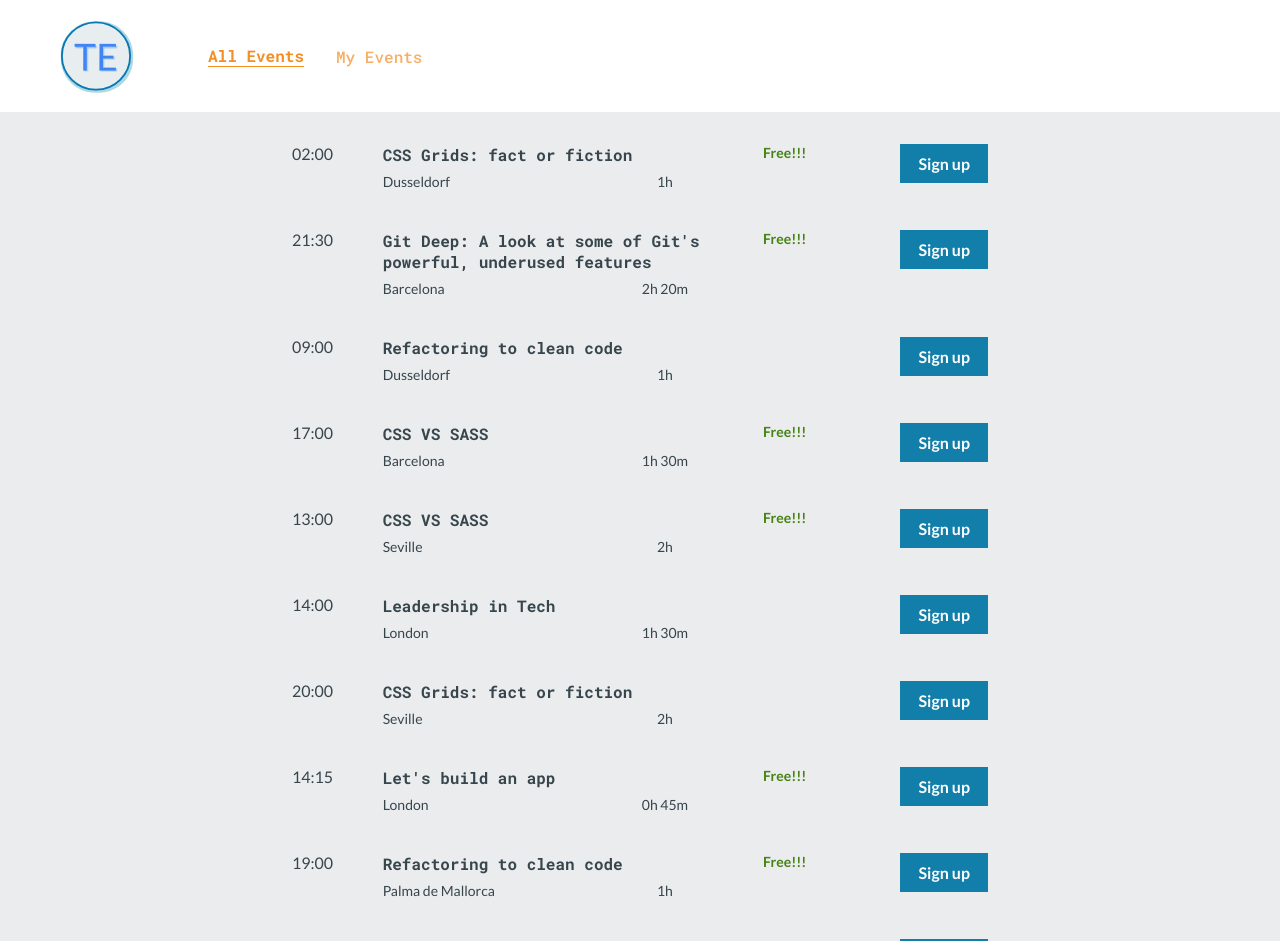
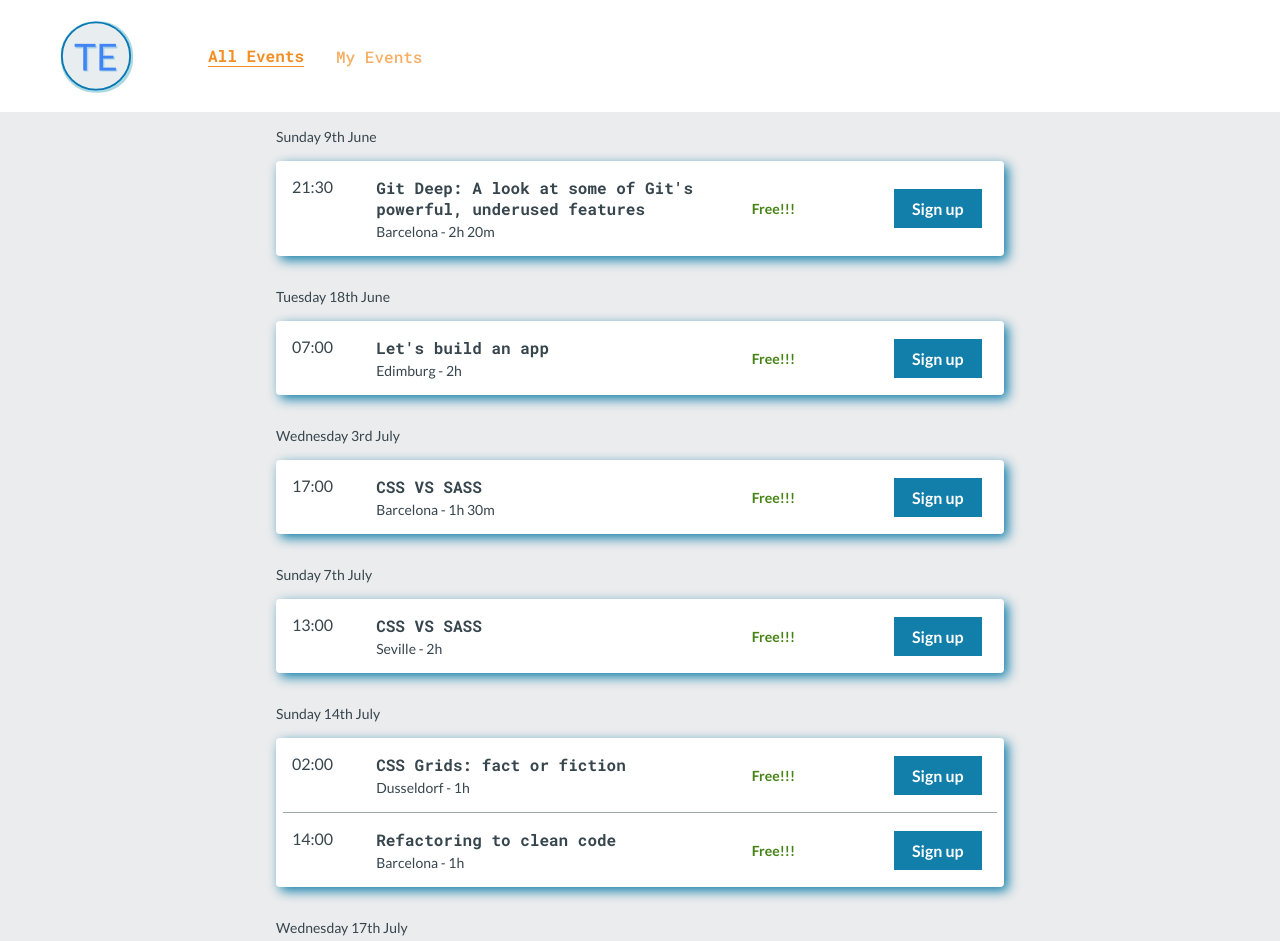
Before and after one commit to akolybelnikov/tech-meets, a React (Create React App) app: page / in a window 1280 px wide. Shown: the top 941 px of the page. Built offline with nearby package versions, Linux system fonts and the light colour scheme; data requests are answered from the project's data file.

Commit message:
Modal component

```diff
--- a/src/App.tsx
+++ b/src/App.tsx
@@ -38,10 +38,14 @@ const App: React.FC = () => {
       setCities(cities.data)
 
       const events: AxiosResponse = await axios('http://localhost:3001/events')
-      setEventsData(events.data)
+      setEventsData(events.data.sort(
+        (a: Event, b: Event) => (a.startDate > b.startDate) ? 1 : -1
+      ))
 
       const myEvents: AxiosResponse = await axios('http://localhost:3001/user')
-      setUserEvents(myEvents.data)
+      setUserEvents(myEvents.data.sort(
+        (a: Event, b: Event) => (a.startDate > b.startDate) ? 1 : -1
+      ))
     }
 
     fetchData()
--- a/src/components/events/Event.tsx
+++ /dev/null
@@ -1,58 +0,0 @@
-import React from 'react';
-import Moment from 'react-moment';
-import styled from 'styled-components';
-import { City } from '../../models/City';
-import { Event } from '../../models/Event';
-import Box from '../shared/Box';
-import Button from '../shared/Buttons';
-import Flex from '../shared/Flex';
-import FlexRow from '../shared/FlexRow';
-import SubTitle from '../shared/SubTitle';
-import Text from '../shared/Text';
-import { differenceInMinutes } from 'date-fns'
-
-const RowItem = styled(Box).attrs({
-  padding: [1, 2]
-})``
-
-export default ({ event, city }: { event: Event, city: City }) => {
-
-  const { startDate, name, isFree, endDate } = event
-
-  const formatDuration = (minutes: number): string => {
-    const hours: number = Math.floor(minutes / 60)
-    const rest: number = minutes % 60
-    return rest !== 0 ? `${hours}h ${rest}m` : `${hours}h`
-  }
-
-  return (
-    <FlexRow>
-      <RowItem sx={{ flex: ['15%', '10%'] }}>
-        {startDate && <Moment element="span" format="HH:mm">
-          {startDate}
-        </Moment>}
-      </RowItem>
-      <RowItem sx={{ display: 'flex', flex: ['80%', '70%'], justifyContent: 'flex-start' }}>
-        <Box sx={{ flex: ['60%'] }}>
-          <SubTitle>{name && name}</SubTitle>
-          <Flex py={[1, 2]} sx={{ justifyContent: 'flex-start' }}>
-            <Box sx={{ flex: '50%' }}><Text>{city && city.name}</Text></Box>
-            <Box sx={{ flex: 'auto' }}>
-              <Text>
-                {startDate && endDate && formatDuration(
-                  differenceInMinutes(endDate, startDate)
-                )}
-              </Text>
-            </Box>
-          </Flex>
-        </Box>
-        <Box sx={{ flex: '10%', textAlign: 'left' }}>
-          <SubTitle ml={1}>{isFree && <Text color="darkGreen">Free!!!</Text>}</SubTitle>
-        </Box>
-      </RowItem>
-      <RowItem sx={{ display: 'flex', flexDirection: 'column', justifyContent: 'flex-start' }}>
-        <Button variant='primaryInverted'>Sign up</Button>
-      </RowItem>
-    </FlexRow>
-  )
-}
--- /dev/null
+++ b/src/components/events/EventGroup.tsx
@@ -0,0 +1,54 @@
+import React, { Fragment } from 'react';
+import Moment from 'react-moment';
+import styled, { keyframes } from 'styled-components';
+import { City } from '../../models/City';
+import { EventGroup } from '../../models/EventGroup';
+import Card from '../shared/Card';
+import Divider from '../shared/Divider';
+import FlexContainer from '../shared/FlexContainer';
+import Text from '../shared/Text';
+import EventRow from './EventRow';
+
+const slideInUp = keyframes`
+  from {
+    -webkit-transform: translate3d(0, 100%, 0);
+    transform: translate3d(0, 100%, 0);
+    visibility: visible;
+    opacity: 0;
+  }
+
+  to {
+    -webkit-transform: translate3d(0, 0, 0);
+    transform: translate3d(0, 0, 0);
+    opacity: 1;
+  }
+`
+const EventCard = styled(Card)`
+  animation: ${slideInUp} 500ms ease-out;
+  box-shadow: 4px 4px 12px ${props => props.theme.colors.darkBlue};
+  border-radius: 4px;
+  background: #fff;
+  transition: all 300ms ease-out;
+  &:hover {
+    transform: scale(1.1);
+    background: ${props => props.theme.colors.lightGreen};
+  }
+`
+
+export default ({ eventGroup, cities }: { eventGroup: EventGroup, cities: City[] }) => {
+  const { date, events } = eventGroup
+
+  return (
+    <FlexContainer width={['95%', '100%']} m={'0 auto'}>
+      {date && <Text><Moment format="dddd Do MMMM">{date}</Moment></Text>}
+      <EventCard mt={[2, 3]} mb={[3, 4]}>
+        {events.map((event, idx) => (
+          <Fragment key={idx}>
+            <EventRow event={event} city={cities.filter(city => city.id === event.city)[0]} />
+            {(idx < events.length - 1) && <Divider />}
+          </Fragment>
+        ))}
+      </EventCard>
+    </FlexContainer>
+  )
+}
--- /dev/null
+++ b/src/components/events/EventRow.tsx
@@ -0,0 +1,100 @@
+import { differenceInMinutes } from 'date-fns';
+import React, { Fragment, useState } from 'react';
+import Moment from 'react-moment';
+import Modal from 'react-responsive-modal';
+import styled from 'styled-components';
+import { City } from '../../models/City';
+import { Event } from '../../models/Event';
+import Box from '../shared/Box';
+import Button from '../shared/Buttons';
+import FlexRow from '../shared/FlexRow';
+import SubTitle from '../shared/SubTitle';
+import Text from '../shared/Text';
+import customAnimationStyles from './events.module.scss'
+
+const RowItem = styled(Box).attrs({
+  padding: [1, 2]
+})``
+
+const Animated = styled(Modal)`
+  .transitionEnter {
+    transform: scale(0);
+  }
+  .transitionEnterActive {
+    transform: scale(1);
+    transition: transform 1000ms ease;
+  }
+  .transitionExit {
+    transform: scale(1);
+  }
+  .transitionExitActive {
+    transform: scale(0);
+    transition: transform 1000ms ease;
+  }
+`
+
+export default ({ event, city }: { event: Event, city: City }) => {
+  const [open, setModal] = useState(false)
+
+  const { startDate, name, isFree, endDate } = event
+
+  const formatDuration = (minutes: number): string => {
+    const hours: number = Math.floor(minutes / 60)
+    const rest: number = minutes % 60
+    return rest !== 0 ? `${hours}h ${rest}m` : `${hours}h`
+  }
+
+  const onOpenModal = () => {
+    setModal(true);
+  };
+
+  const onCloseModal = () => {
+    setModal(false);
+  };
+
+  return (
+    <Fragment>
+      <FlexRow>
+        <RowItem sx={{ flex: ['15%', '10%'] }}>
+          {startDate && <Moment format="HH:mm">
+            {startDate}
+          </Moment>}
+        </RowItem>
+        <RowItem sx={{ display: 'flex', flex: ['80%', '70%'], justifyContent: 'flex-start' }}>
+          <Box sx={{ flex: ['60%'] }}>
+            <SubTitle>{name && name}</SubTitle>
+            <Box mt={[1]} sx={{ flex: '50%' }}><Text>{city && city.name} - {startDate && endDate && formatDuration(
+              differenceInMinutes(endDate, startDate)
+            )}</Text></Box>
+          </Box>
+          <Box sx={{ flex: '10%', textAlign: 'left', display: 'flex', alignItems: 'center' }}>
+            <SubTitle ml={1}>{isFree && <Text color="darkGreen">Free!!!</Text>}</SubTitle>
+          </Box>
+        </RowItem>
+        <RowItem sx={{
+          display: 'flex',
+          flexDirection: 'column',
+          justifyContent: ['flex-start', 'center'],
+          flex: '1 1 auto',
+          alignItems: ['center']
+        }}>
+          <Button variant='primaryInverted' onClick={onOpenModal}>Sign up</Button>
+        </RowItem>
+      </FlexRow>
+      <Animated
+        open={open}
+        onClose={onCloseModal}
+        center
+        animationDuration={500}
+        classNames={{
+          transitionEnter: customAnimationStyles.transitionEnter,
+          transitionEnterActive: customAnimationStyles.transitionEnterActive,
+          transitionExit: customAnimationStyles.transitionExitActive,
+          transitionExitActive: customAnimationStyles.transitionExitActive,
+        }}
+      >
+        <h2>Simple centered modal</h2>
+      </Animated>
+    </Fragment>
+  )
+}
--- a/src/components/events/Events.tsx
+++ b/src/components/events/Events.tsx
@@ -1,11 +1,33 @@
+import { isSameDay } from 'date-fns';
 import React from 'react';
+import { City } from '../../models/City';
 import { Event } from '../../models/Event';
+import { EventGroup } from '../../models/EventGroup';
 import FlexContainer from '../shared/FlexContainer';
-import EventCard from './Event';
-import { City } from '../../models/City';
+import EventCard from './EventGroup';
+import SubTitle from '../shared/SubTitle';
 
 export default ({ events, cities }: { events: Event[], cities: City[] }) => {
-    return <FlexContainer sx={{ flexWrap: 'wrap' }}>
-        {events && events.map((event, idx) => (<EventCard key={idx} event={event} city={cities.filter(city => city.id === event.city)[0]} />))}
+    const groups = events.reduce((groups: EventGroup[], curr: Event): EventGroup[] => {
+        let idx = groups.findIndex((e: EventGroup) => isSameDay(e.date, curr.startDate))
+        if (idx !== -1) {
+            groups[idx].events = [...groups[idx].events, curr]
+        } else {
+            let newGroup = { date: curr.startDate, events: [curr] }
+            groups = [...groups, newGroup]
+        }
+
+        return groups
+    }, [])
+
+    return <FlexContainer>
+        {groups && groups.map(
+            (group, idx) => (
+                <EventCard key={idx} eventGroup={group} cities={cities} />
+            )
+        )}
+        {!groups.length && <FlexContainer minHeight={'50vh'} justifyContent={'center'}>
+            <SubTitle textAlign={'center'}>You have not signed up for eny events yet.<br /><br />You can fix that by going back to the list of all our events and signing up for one!</SubTitle>
+        </FlexContainer>}
     </FlexContainer>
 }
--- /dev/null
+++ b/src/components/events/events.module.scss
@@ -0,0 +1,14 @@
+.transitionEnter {
+  transform: scale(0);
+}
+.transitionEnterActive {
+  transform: scale(1);
+  transition: transform 500ms ease;
+}
+.transitionExit {
+  transform: scale(1);
+}
+.transitionExitActive {
+  transform: scale(0);
+  transition: transform 500ms ease;
+}
--- /dev/null
+++ b/src/components/shared/Card.tsx
@@ -0,0 +1,7 @@
+import React from 'react';
+import { Card as RebassCard, CardProps } from 'rebass';
+import { withTheme } from 'styled-components';
+
+const Card = (props: any) => <RebassCard {...props} />
+
+export default withTheme(Card)
--- /dev/null
+++ b/src/components/shared/Divider.tsx
@@ -0,0 +1,18 @@
+import React from 'react';
+import { Box } from 'rebass';
+import { withTheme } from 'styled-components';
+
+const Divider = (props: any) =>
+  <Box
+    {...props}
+    as='hr'
+    sx={{
+      bg: props.theme.colors.grey,
+      border: 0,
+      height: 1,
+      maxWidth: '98%',
+      margin: '0 auto'
+    }}
+  />
+
+export default withTheme(Divider)
--- a/src/theme.ts
+++ b/src/theme.ts
@@ -42,8 +42,8 @@ const AppTheme: DefaultTheme = {
       borderRadius: 0,
       fontWeight: 700,
       '&:hover': {
-        color: darkBlue,
-        backgroundColor: 'transparent',
+        // color: darkBlue,
+        // backgroundColor: 'transparent',
       },
     },
     secondary: {
```
Also changed, not shown: src/components/events/EventCard.tsx (deleted, +0 -37 lines).
